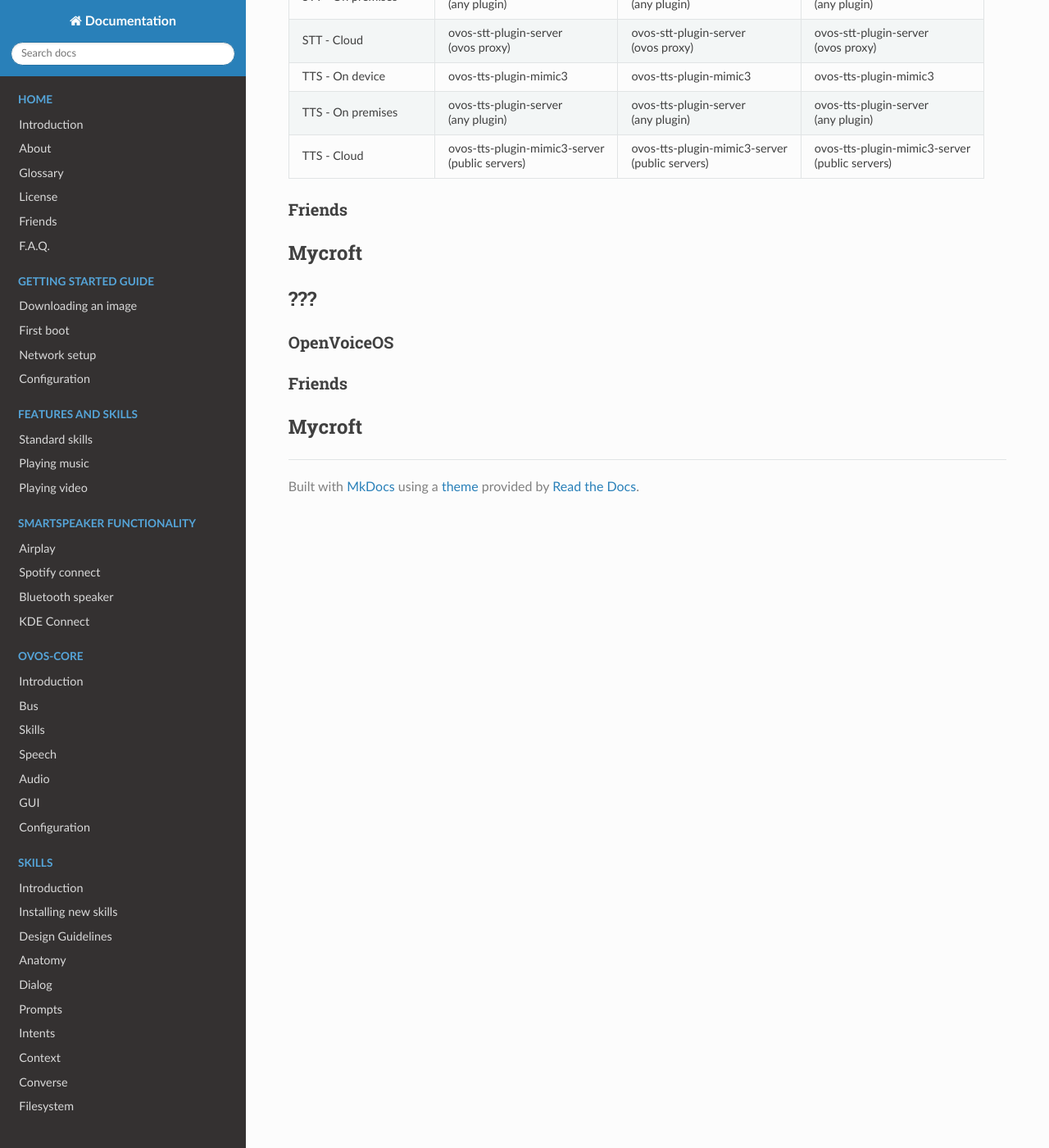
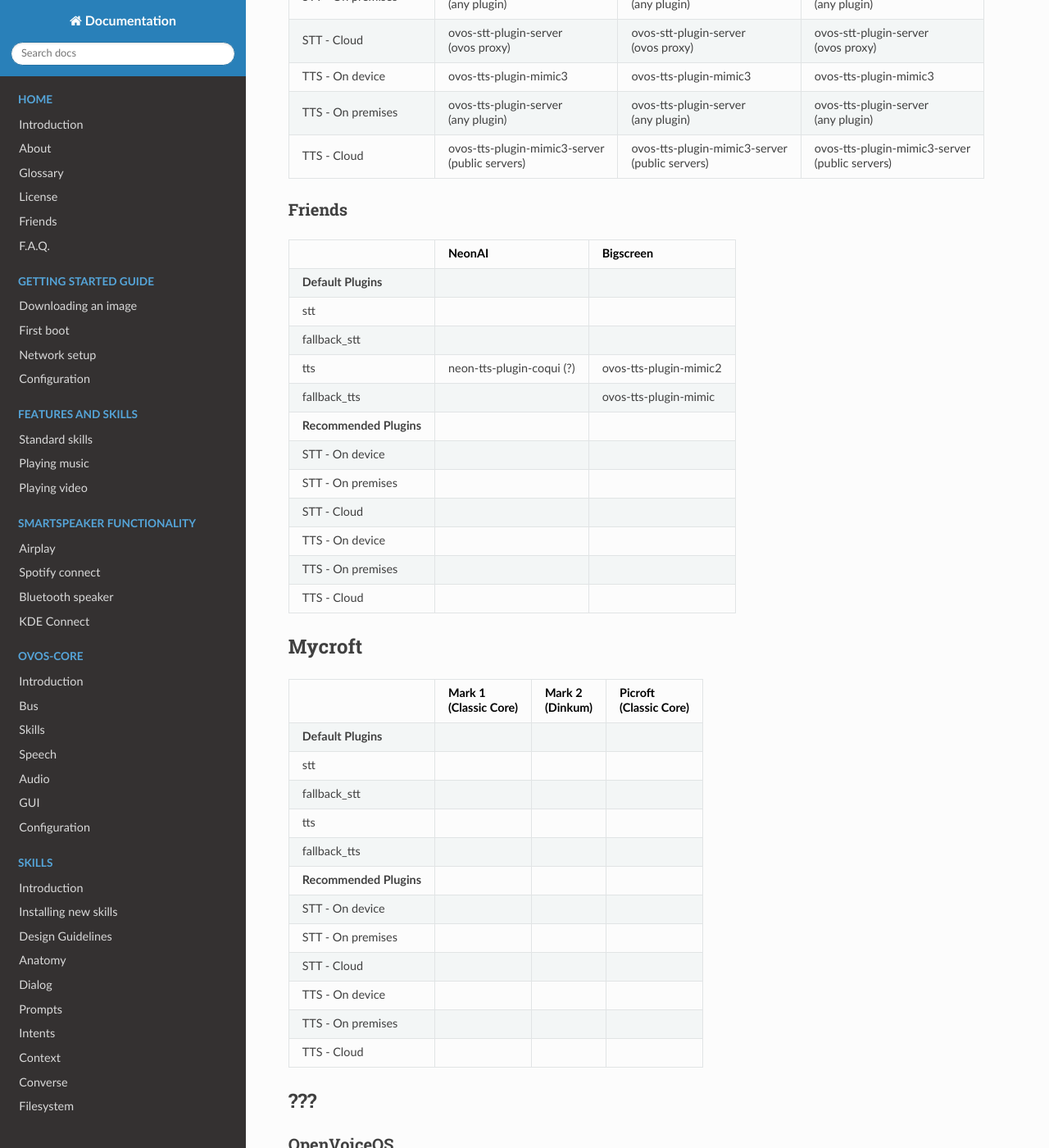
Before and after one commit to OpenVoiceOS/community-docs, an MkDocs documentation site: the page built from docs/comparison_tables.md, in a window 1280 px wide and 1400 px high, scrolled down 2761 px. Shown: the whole window at 82% size. Built offline with MkDocs 1.6.1, drawn with Linux system fonts in a browser that asks for light colours; nearby versions of some CDN libraries.

Commit message:
split tables #0

```diff
--- a/docs/comparison_tables.md
+++ b/docs/comparison_tables.md
@@ -88,8 +88,37 @@
 
 ### Friends
 
+|                         	| NeonAI                    	| Bigscreen              	|
+|-------------------------	|---------------------------	|------------------------	|
+| **Default Plugins**     	|                           	|                        	|
+| stt                     	|                           	|                        	|
+| fallback_stt            	|                           	|                        	|
+| tts                     	| neon-tts-plugin-coqui (?) 	| ovos-tts-plugin-mimic2 	|
+| fallback_tts            	|                           	| ovos-tts-plugin-mimic  	|
+| **Recommended Plugins** 	|                           	|                        	|
+| STT - On device         	|                           	|                        	|
+| STT - On premises       	|                           	|                        	|
+| STT - Cloud             	|                           	|                        	|
+| TTS - On device         	|                           	|                        	|
+| TTS - On premises       	|                           	|                        	|
+| TTS - Cloud             	|                           	|                        	|
+
 ## Mycroft
 
+|                           | Mark 1<br>(Classic Core) | Mark 2<br>(Dinkum) | Picroft<br>(Classic Core) |
+|-------------------------	|--------------------------|--------------------|---------------------------|
+| **Default Plugins**     	|                          |                    |                           |
+| stt                     	|                          |                    |                           |
+| fallback_stt            	|                          |                    |                           |
+| tts                     	|                          |                    |                           |
+| fallback_tts            	|                          |                    |                           |
+| **Recommended Plugins** 	|                          |                    |                           |
+| STT - On device         	|                          |                    |                           |
+| STT - On premises       	|                          |                    |                           |
+| STT - Cloud             	|                          |                    |                           |
+| TTS - On device         	|                          |                    |                           |
+| TTS - On premises       	|                          |                    |                           |
+| TTS - Cloud             	|                          |                    |                           |
 
 ## ???
 
```
